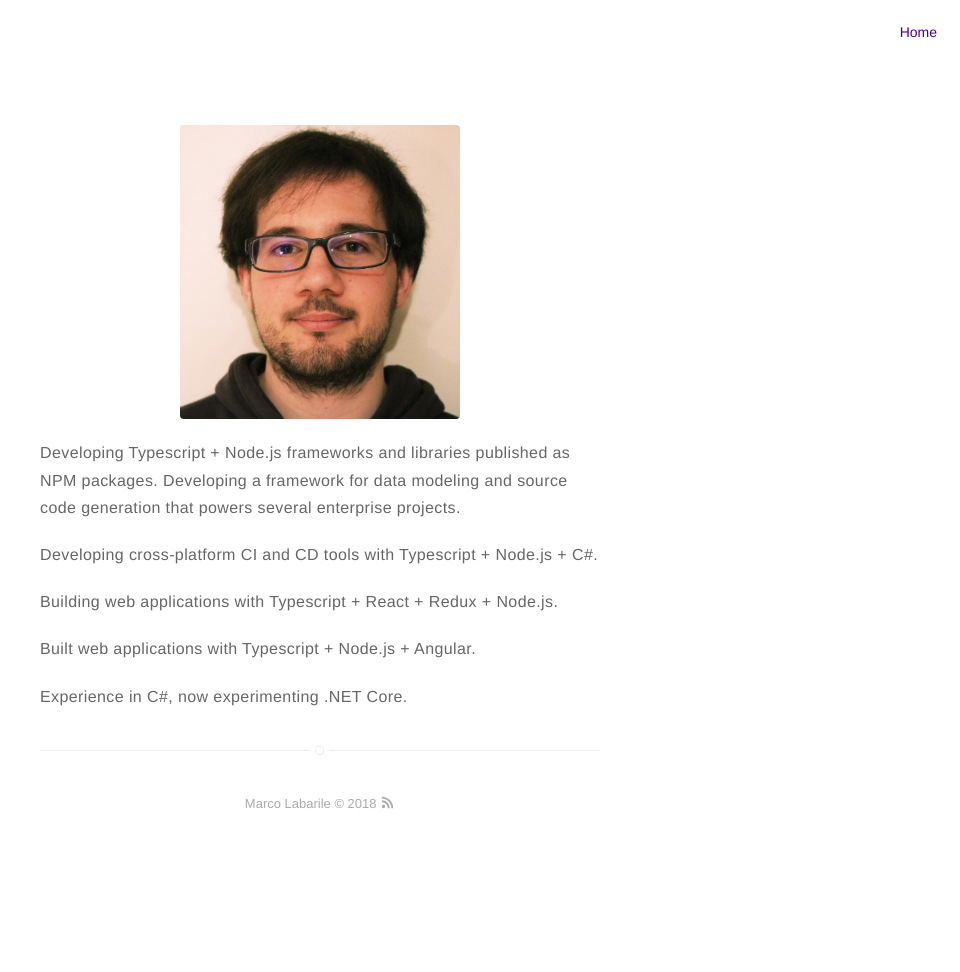
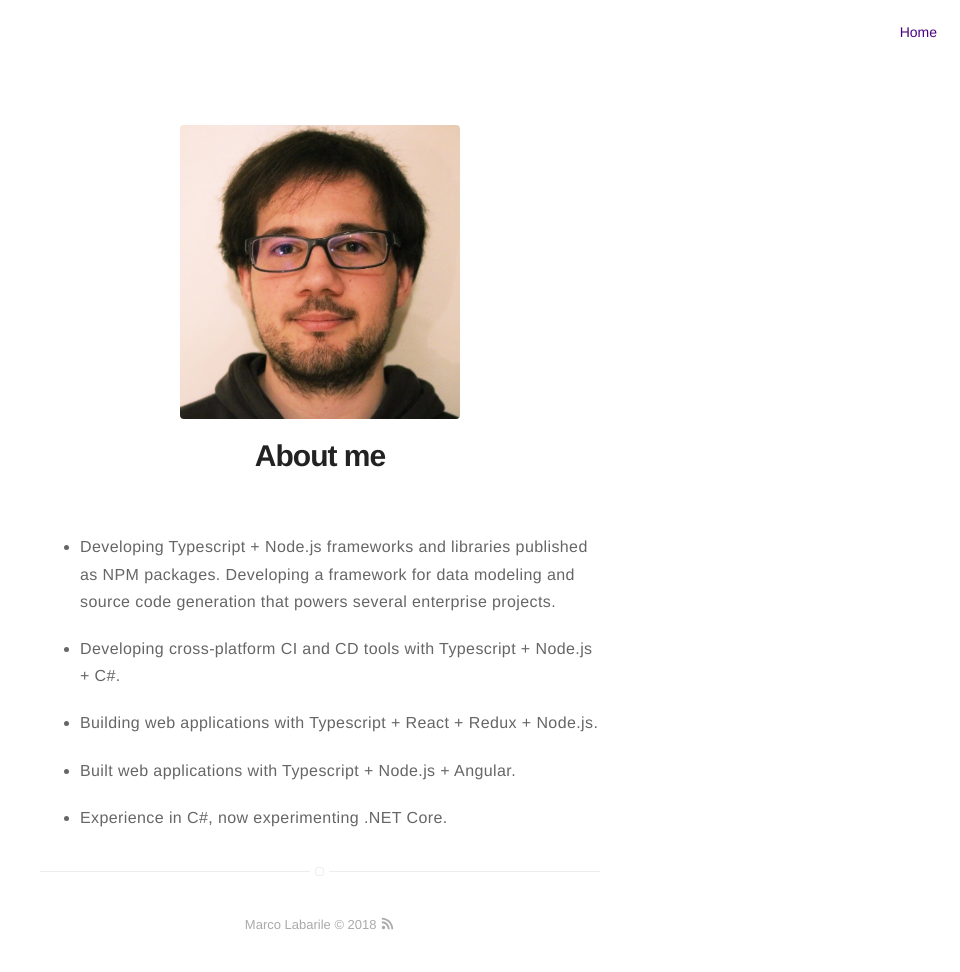
Before and after one commit to labarilem/labarilem.github.io, a Jekyll site: the page built from about.md, in a window 1280 px wide. Shown: the whole page, without its empty margins (320-1280 px from the left). Built offline with Jekyll 4.4.1, drawn with Linux system fonts in a browser that asks for light colours; before the commit the page ends 900 px from its top, so only the background shows below that.

Commit message:
improved about page

```diff
--- a/about.md
+++ b/about.md
@@ -4,12 +4,14 @@
 ---
 ![Profile Image]({{ site.url }}/{{ site.picture }})
 
-Developing Typescript + Node.js frameworks and libraries published as NPM packages. Developing a framework for data modeling and source code generation that powers several enterprise projects.
+# About me
 
-Developing cross-platform CI and CD tools with Typescript + Node.js + C#.
+- Developing Typescript + Node.js frameworks and libraries published as NPM packages. Developing a framework for data modeling and source code generation that powers several enterprise projects.
 
-Building web applications with Typescript + React + Redux + Node.js.
+- Developing cross-platform CI and CD tools with Typescript + Node.js + C#.
 
-Built web applications with Typescript + Node.js + Angular.
+- Building web applications with Typescript + React + Redux + Node.js.
 
-Experience in C#, now experimenting .NET Core.
+- Built web applications with Typescript + Node.js + Angular.
+
+- Experience in C#, now experimenting .NET Core.
```
